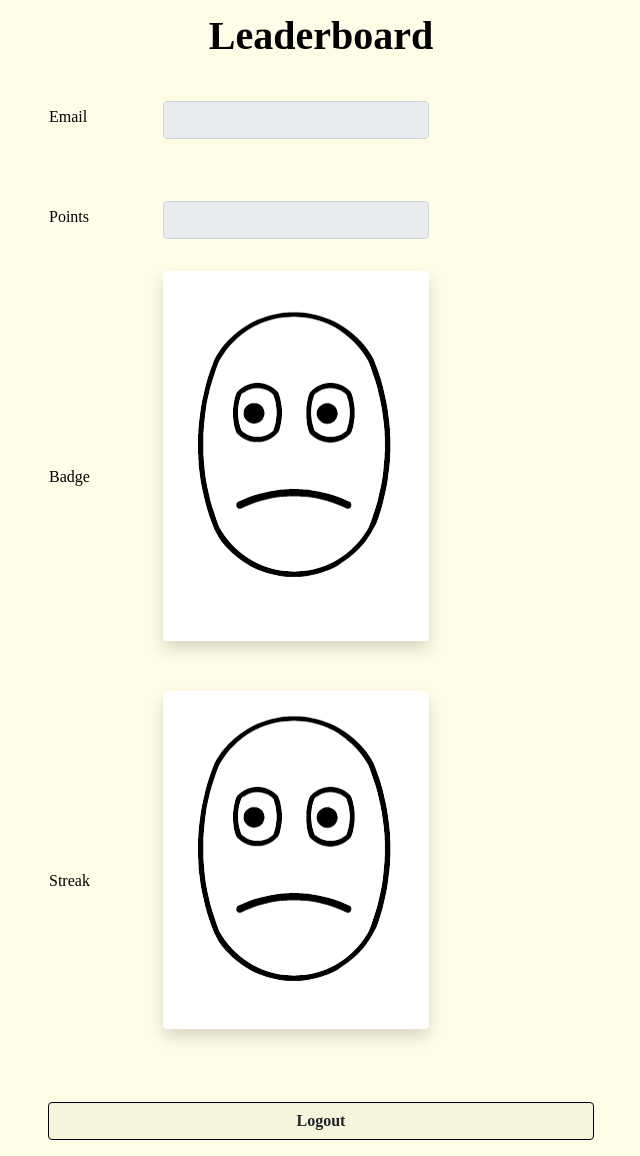
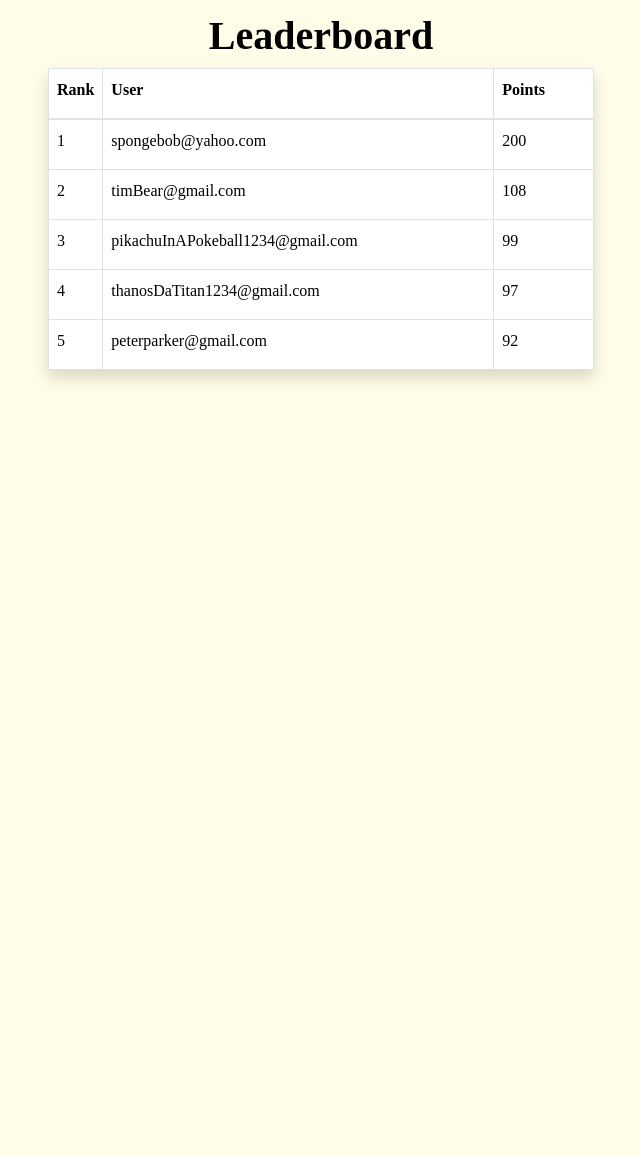
Before and after one commit to JingYuanNg/Gamified_Tool_for_Teaching_GDPR, a PHP site: page /leaderboard.php in a window 1280 px wide. Shown: the part 126-1282 px from the top of the page, without its empty margins (319-959 px from the left). After the commit the page ends 507 px from the top, so only its background shows below. Run offline with PHP 8.4, Linux system fonts and the light colour scheme; the visitor is signed in with stand-in values (Sample User, id 1); data comes from the database, SQL or seed files in the repository; data that the repository does not hold is empty; some libraries are stand-ins or nearby versions; some web fonts are replaced.

Commit message:
update
leaderboard.php done

```diff
--- a/leaderboard.php
+++ b/leaderboard.php
@@ -63,6 +63,89 @@
     //arsort() - sort array descending according to the value in the array
     //display top 5
 
+    $cipher = 'AES-128-CBC';
+    $key = 'thebestsecretkey';
+
+    //connect db
+    $con = new mysqli(DB_HOST, DB_USER, DB_PASS, DB_NAME);
+
+    //SQL statement players
+    $sql = "SELECT * from players";
+
+    //get result from sql
+    $result = $con -> query($sql);
+
+    $playerID_i = 0;
+    //get data from both side
+    while($row = $result -> fetch_object())
+    {
+        //id
+        $playerID = $row -> playerID;
+
+        //iv
+        $iv = hex2bin($row -> iv);
+
+        //email
+        $email = $row -> email;
+
+        //points
+        $points_bin = hex2bin($row -> points);
+        $points = openssl_decrypt($points_bin, $cipher, $key, OPENSSL_RAW_DATA, $iv);
+
+        //store into array
+        $rank[$playerID] = $points;
+    }
+
+    //arsort() - sort array descending according to the value in the array
+    arsort($rank);
+
+    $leaderboard_position = 1;
+
+    foreach ($rank as $playerID => $points)
+    {
+        $con = new mysqli(DB_HOST, DB_USER, DB_PASS, DB_NAME);
+        $sql = "SELECT * FROM players WHERE playerID = '$playerID'";
+        $result = $con -> query($sql);
+
+        if($row = $result -> fetch_object())
+        {
+            $email = $row -> email;
+
+            $iv = hex2bin($row -> iv);
+
+            //add email to the array
+            $rank[$playerID] = array(
+                'points' => $points,
+                'email' => $email,
+                'leaderboard_position' => $leaderboard_position
+                );
+
+            //encrypt_leaderboard_position
+            $encrypted_leaderboard_position = openssl_encrypt($leaderboard_position, $cipher, $key, OPENSSL_RAW_DATA, $iv);
+            //encrypted_leaderboard_position_hex
+            $encrypted_leaderboard_position_hex = bin2hex($encrypted_leaderboard_position);
+
+            $con =  new mysqli(DB_HOST, DB_USER, DB_PASS, DB_NAME);
+            $sql = "UPDATE players SET leaderboard_position = ? WHERE email = ?";
+            $stmt = $con ->prepare($sql);
+            $stmt -> bind_param('ss', $encrypted_leaderboard_position_hex, $email);
+
+            if($stmt -> execute())
+            {
+                //update successful
+                /* echo '$email: ' . $email . '<br/>';
+                echo '$leaderboard_position: ' . $leaderboard_position . '<br/>';
+                echo '$encrypted_leaderboard_position_hex: ' . $encrypted_leaderboard_position_hex . '<br/><br/>'; */
+            }
+            else
+            {
+                echo 'Uh-oh'. '<br/>';
+            }
+            $leaderboard_position++;
+        }
+    }
+
+    $con -> close();
     ?>
 
     <div class="container mt-5 display-top">
@@ -70,74 +153,42 @@
             <div class="col-md-6">
                 <h1 class="text-center txt">Leaderboard</h1>
 
-                <table width="70%" height="170px">
+                <table class="bg-white rounded shadow table-bordered table-responsive-sm mb-5" >
+                    <thead>
                     <tr>
-                        <td style="width: 30%;font-size:23px;"></td>
+                        <th class="p-2"><label for="rank" class="txt">Rank</label></th>
+                        <th class="ps-2 w-100"><label for="user" class="txt">User</label></th>
+                        <th class="pt-2 pb-2 ps-2 pe-5"><label for="points" class="txt">Points</label></th>
                     </tr>
-                    <tr>
-                        <td><label for="email" class="txt">Email</label></td>
-                        <td style="height:100px;"><input type="email" class="form-control" id="email" value="<?php echo $email ?>" disabled/></td>
-                    </tr>
-                    <tr>
-                        <td><label for="points" class="txt">Points</label></td>
-                        <td style="height:100px;"><input type="points" class="form-control" id="points" value="<?php echo $points ?>" disabled/></td>
-                    </tr>
-                    <tr>
-                        <td><label for="badge" class="txt">Badge</label></td>
-                        <td class="text-center" style="height:100px;">
-                        <div class="shadow p-3 mb-5 bg-body rounded bg-white">
-                            <img src="<?php
-                                        if($points < 90)
+                    </thead>
+                    <?php
+
+                        $counter = 0;
+
+                        foreach($rank as $playerID => $values)
                         {
-                                            echo "img/sad.png";
-                                        }
-                                        elseif($points >= 90 && $points <= 100)
+                            if($counter < 5)
                             {
-                                            //bronze
-                                            echo "img/BadgeBronze.png";
-                                        }
-                                        elseif($points >= 100 & $points<= 199)
-                                        {
-                                            //silver
-                                            echo "img/BadgeSilver.png";
-                                        }
-                                        elseif($points >= 200)
-                                        {
-                                            //gold
-                                            echo "img/BadgeGold.png";
-                                        }
-                                        ?>"
-                                        class="img-size p-3"
-                                        alt="<?php echo $badgeImgVar ?>"/><br/>
-                        <label for="badge" class="txt"><?php echo $badgeTxt ?></label></div>
-                        </td>
-                    </tr>
-                    <tr>
-                        <td><label for="streak" class="txt">Streak</label></td>
-                        <td class="text-center" style="height:100px;">
-                        <div class="shadow p-3 mb-5 bg-body rounded bg-white">
-                            <img src="<?php
-                                        if($consecutive_login_days == 0)
-                                        {
-                                            echo "img/sad.png";
+                                // echo "PlayerID: $playerID, Email: {$values['email']}, Points: {$values['points']}, Leaderboard: {$values['leaderboard_position']}<br/>";
+                                //display
+                                echo '<tr>';
+                                echo '<td class="p-2"><label for="rank" class="txt">'.$values['leaderboard_position'].'</label></td>';
+                                echo '<td class="ps-2 w-100"><label for="user" class="txt">'.$values['email'].'</label></td>';
+                                echo '<td class="pt-2 pb-2 ps-2 pe-5"><label for="points" class="txt">'.$values['points'].'</label></td>';
+                                echo '</tr>';
+                                $counter++;
                             }
                             else
                             {
-                                            echo "img/fire.png";
+                                break;
                             }
-                                        ?>" class="img-size"
-                                        alt="<?php echo $streakImgVar ?>"/><br/>
-                        <label for="streak" class="txt"><?php echo $streakTxt ?></label></div>
-                        </td>
-                    </tr>
+                        }
+                    ?>
+
+
                 </table>
 
-                <div class="mb-3">
-                <br/>
-                <div class="text-center">
-                    <input type="submit" class="btn btn-block btn-design font-weight-bold txt" aria-pressed="true" id="logout" name="logout" value="Logout" onclick="location = 'logout.php'; alert('You have successfully been logout!');"/>
-                </div>
-                </div>
+
             </div>
         </div>
     </div>
```
Also changed, not shown: db_info/1.0/players.sql (deleted, +0 -78 lines), db_info/individual/players.sql (added, +83 -0 lines), db_info/inshield.sql (+10 -5 lines), db_info/individual/admin.sql (renamed from db_info/1.0/admin.sql), db_info/individual/question_category.sql (renamed from db_info/1.0/question_category.sql), db_info/individual/questions.sql (renamed from db_info/1.0/questions.sql). Lines whose indentation alone changed are shown as unchanged.
